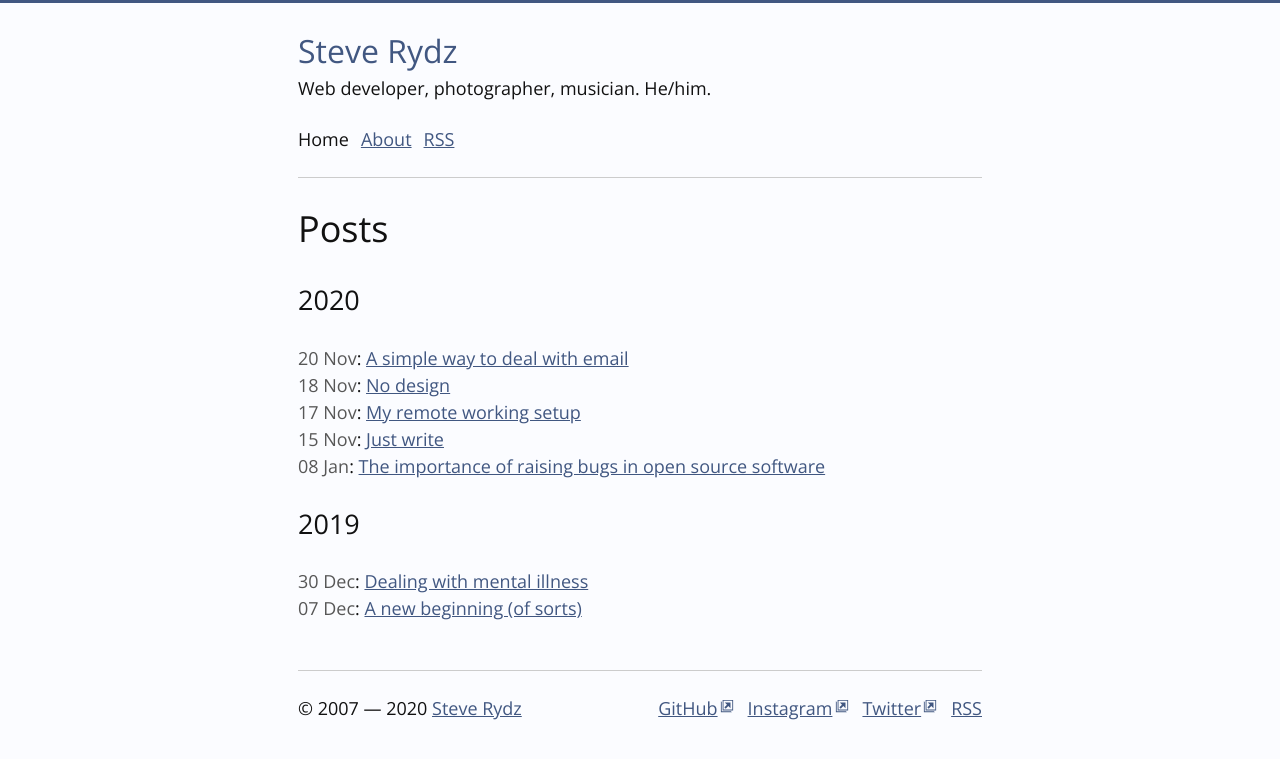
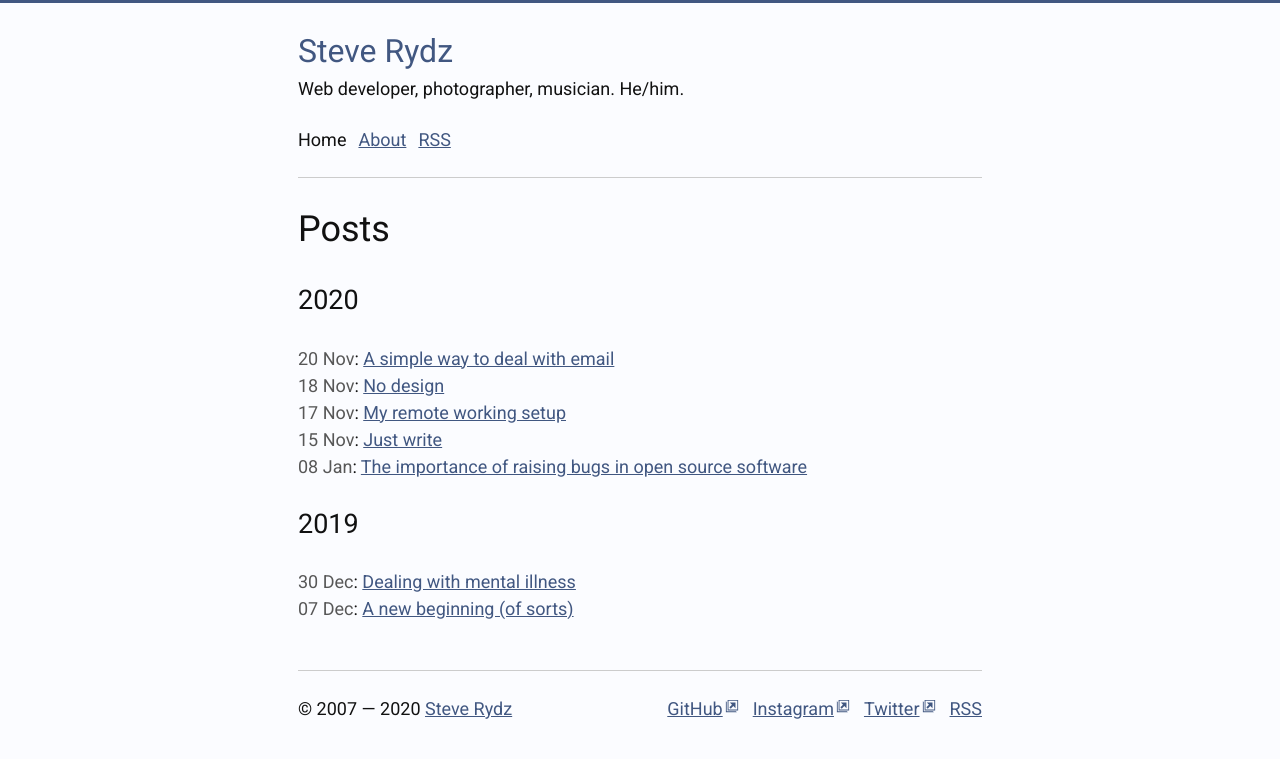
Before and after one commit to steverydz/steverydz.github.io, a Jekyll site: the page built from index.html, in a window 1280 px wide. Shown: the top 759 px of the page. Built offline with Jekyll 4.4.1, drawn with Linux system fonts in a browser that asks for light colours.

Commit message:
Change font family

```diff
--- a/_layouts/default.html
+++ b/_layouts/default.html
@@ -6,7 +6,7 @@
   <meta name="description" content="{% if page.description %}{{ page.description }}{% else %}{{ site.description }}{% endif %}">
   <title>{% if page.title %}{{ page.title }} | Steve Rydz{% else %}{{ site.subtitle }}{% endif %}</title>
   <link rel="preconnect" href="https://fonts.gstatic.com">
-  <link rel="stylesheet" href="https://fonts.googleapis.com/css2?family=Open+Sans:ital,wght@0,400;0,700;1,400&display=swap">
+  <link rel="stylesheet" href="https://fonts.googleapis.com/css2?family=Roboto:ital,wght@0,400;0,700;1,400&display=swap">
   <link rel="stylesheet" href="/css/main.css">
   <meta property="og:url" content="{{ site.url }}{{ page.url }}">
   <meta property="og:type" content="website">
--- a/_scss/_base.scss
+++ b/_scss/_base.scss
@@ -13,7 +13,7 @@ body {
   background-color: $body-bg-color;
   border-top: 3px solid $brand-color;
   color: $text-color;
-  font-family: "Open Sans", sans-serif;
+  font-family: "Roboto", sans-serif;
   ;
   font-size: 112.5%;
   line-height: 1.5;
```
